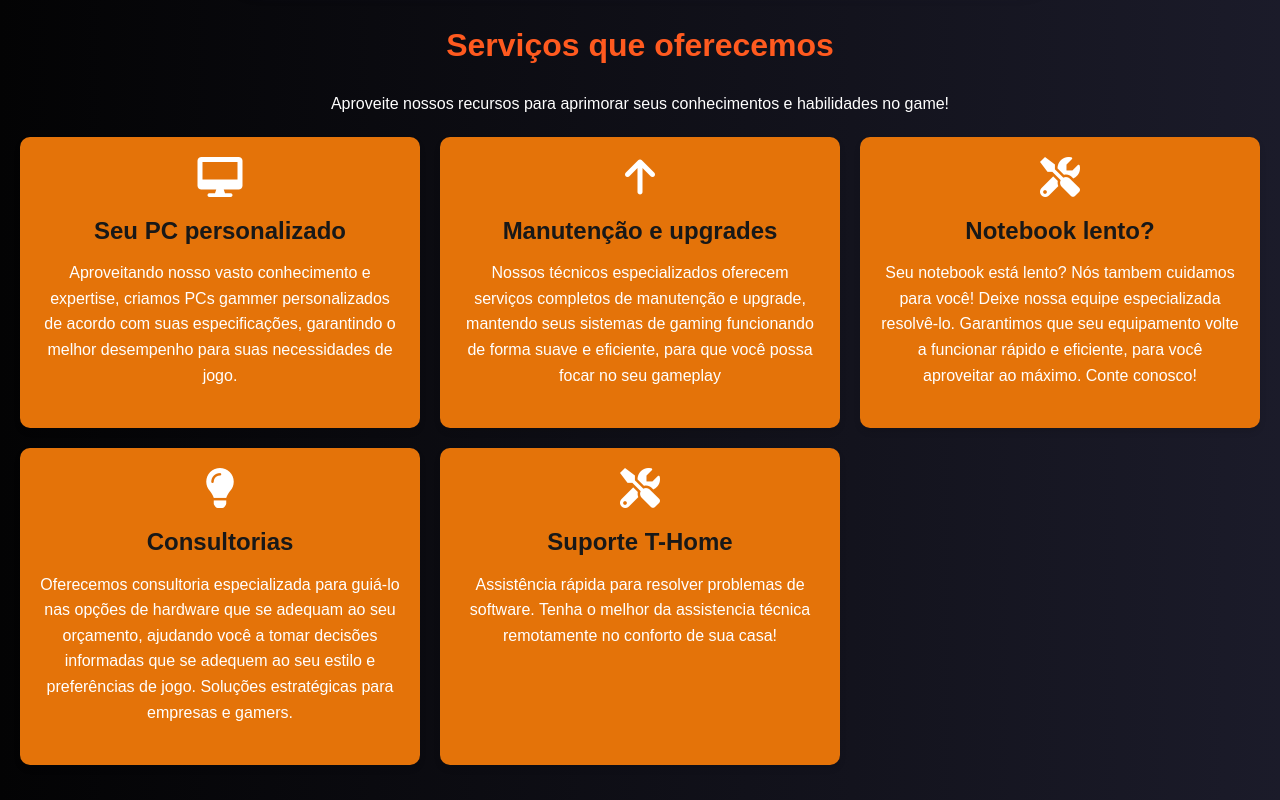
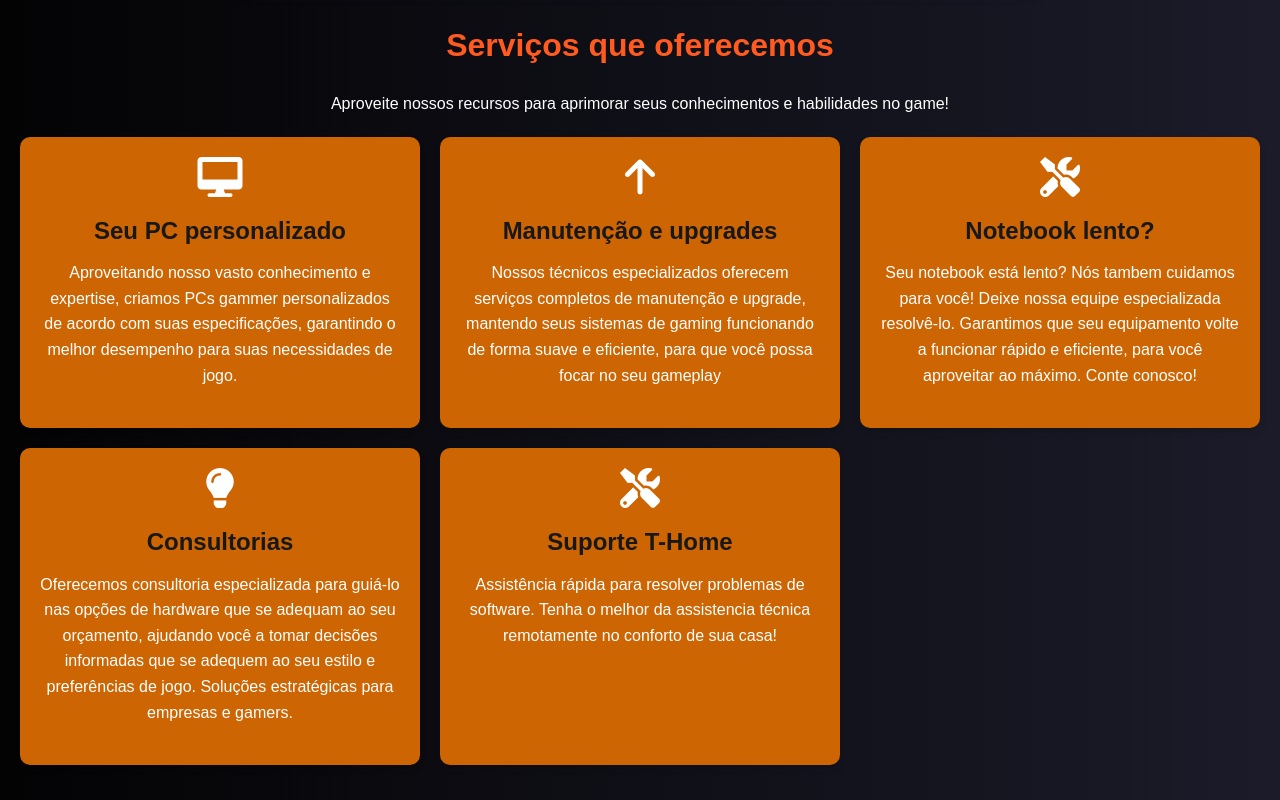
Before and after one commit to NicollasM1704/AN_Gaming, a plain HTML site: page index.html in a window 1280 px wide. Shown: the part 1140-1940 px from the top of the page. Drawn offline with Linux system fonts and the light colour scheme.

Commit message:
pagina thanks

```diff
--- a/styles.css
+++ b/styles.css
@@ -229,7 +229,7 @@ body {
 }
 
 .service-card {
-    background-color: #e47309;
+    background-color: #ce6503;
     padding: 20px;
     border-radius: 10px;
     box-shadow: 0 4px 6px rgba(0, 0, 0, 0.1);
```
